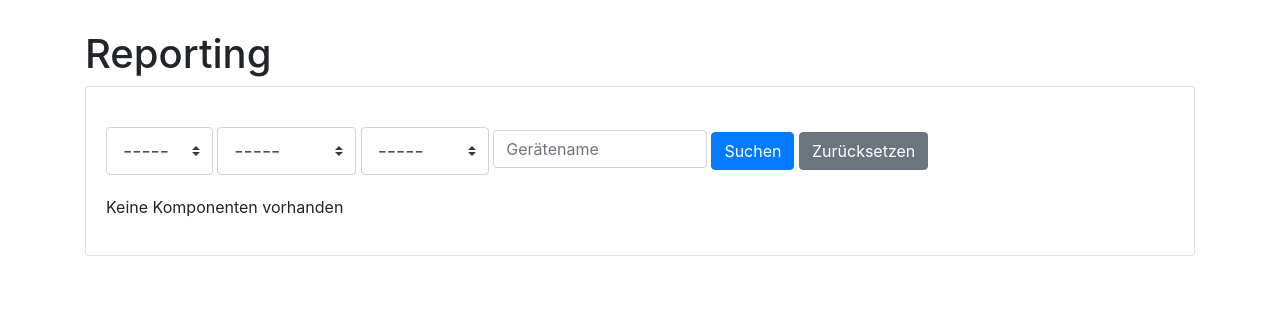
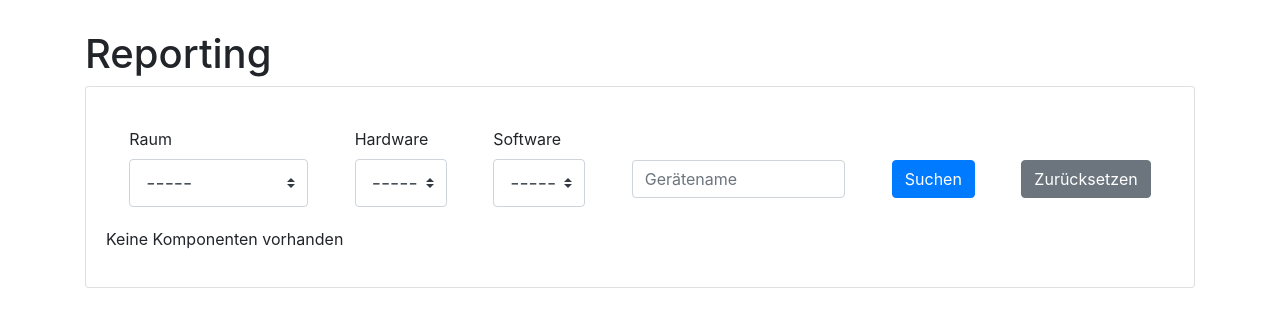
Before and after one commit to hubmabach/IF11FG1-DATASOL, a PHP site: page / in a window 1280 px wide. Shown: the part 58-385 px from the top of the page. Run offline with PHP 8.4, Linux system fonts and the light colour scheme; the visitor is signed in with stand-in values (Sample User, id 1); data that the repository does not hold is empty.

Commit message:
added labels, flexlayout, fix edit-link

```diff
--- a/src/pages/reporting.php
+++ b/src/pages/reporting.php
@@ -168,8 +168,10 @@
 <div class="card">
     <div class="card-body">
         <form method="POST" style="margin-top:20px; margin-bottom:20px;">
-        <div class="form-group">
-        <select id="room" name="room" placeholder="Raum" class="custom-select custom-select-lg" style="width: 10%" >
+        <div class="form-group d-flex flex-row justify-content-around align-items-center">
+            <div class="d-flex flex-column ">
+                <label>Raum</label>
+                <select id="room" name="room" placeholder="Raum" class="custom-select custom-select-lg" >
                     <option value="" selected>-----</option>
                     <?php
                         foreach($rooms as $option) {
@@ -178,10 +180,14 @@
                     ?>
                     <option value="IsInMaintenance">Ausgemustert</option>
                 </select>
+            </div>
             <script type="text/javascript">
                 document.getElementById('room').value = "<?php echo $_POST['room'];?>";
             </script>
-        <select id="hardware" name="hardware" placeholer="Hardware" class="custom-select custom-select-lg" style="width: 13%" >
+
+        <div class="d-flex flex-column ">
+        <label>Hardware</label>
+            <select id="hardware" name="hardware" placeholer="Hardware" class="custom-select custom-select-lg" >
                 <option value="" selected>-----</option>
                 <?php
                     foreach($hardware as $option) {
@@ -192,7 +198,11 @@
             <script type="text/javascript">
                 document.getElementById('hardware').value = "<?php echo $_POST['hardware'];?>";
             </script>
-        <select id="software" name="software" placeholder="Software" class="custom-select custom-select-lg" style="width: 12%" >
+        </div>
+
+        <div class="d-flex flex-column ">
+            <label>Software</label>
+            <select id="software" name="software" placeholder="Software" class="custom-select custom-select-lg" >
                 <option value="" selected>-----</option>
                 <?php
                     foreach($software as $option) {
@@ -203,12 +213,13 @@
             <script type="text/javascript">
                 document.getElementById('software').value = "<?php echo $_POST['software'];?>";
             </script>
-        <input id="searchfilter" type="text" name="searchfilter" class="form-control" style="width:20% !important; display:inline;" placeholder="Gerätename"/>
+        </div>
+        <input id="searchfilter" type="text" name="searchfilter" class="form-control" style="width:20% !important; display:inline; margin-top:25px" placeholder="Gerätename"/>
         <script type="text/javascript">
             document.getElementById('searchfilter').value = "<?php echo $_POST['searchfilter'];?>";
         </script>
-        <button name="searchbtn" type="submit" class="btn btn-primary">Suchen</button>
-        <button name="reset" type="submit" class="btn btn-secondary"> Zurücksetzen </button>
+        <button name="searchbtn" type="submit" class="btn btn-primary" style="margin-top:25px">Suchen</button>
+        <button name="reset" type="submit" class="btn btn-secondary" style="margin-top:25px"> Zurücksetzen </button>
         <?php if(isset($_POST["reset"])): ?>
         <script type="text/javascript">
                 document.getElementById('room').value = "";
@@ -265,7 +276,7 @@
                 <?php endforeach; ?>
                 <?php if($isAdmin):?>
                 <td style="width: 1%">
-                    <a href="?page=component&id=<?php echo $row[$tableConfig['idColumn']]; ?>" class="btn btn-sm btn-light">Bearbeiten</a>
+                    <a href="?page=component&detail=edit&id=<?php echo $row[$tableConfig['idColumn']]; ?>" class="btn btn-sm btn-light">Bearbeiten</a>
                 </td>
                 <?php endif; ?>
             </tr>
```
Lines whose indentation alone changed are shown as unchanged.
